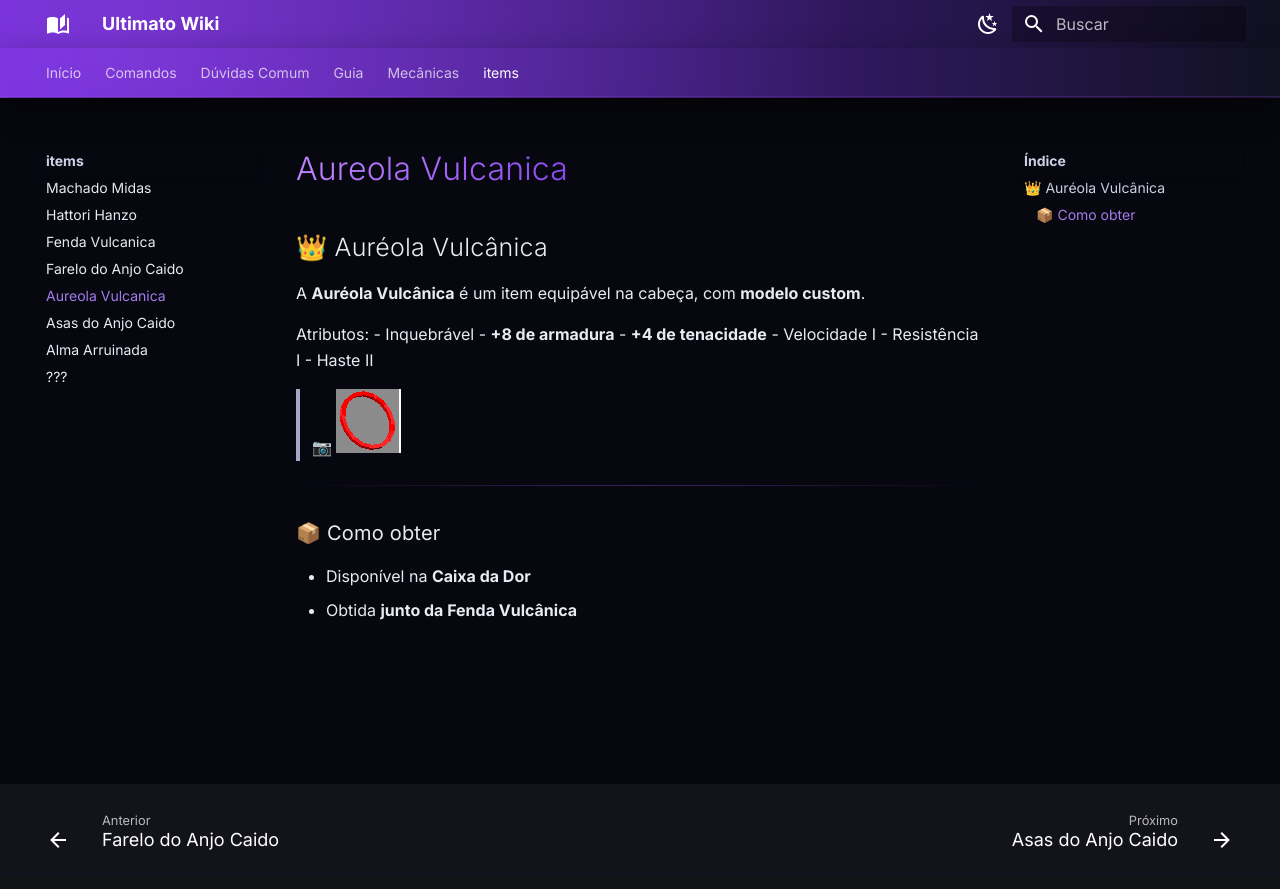
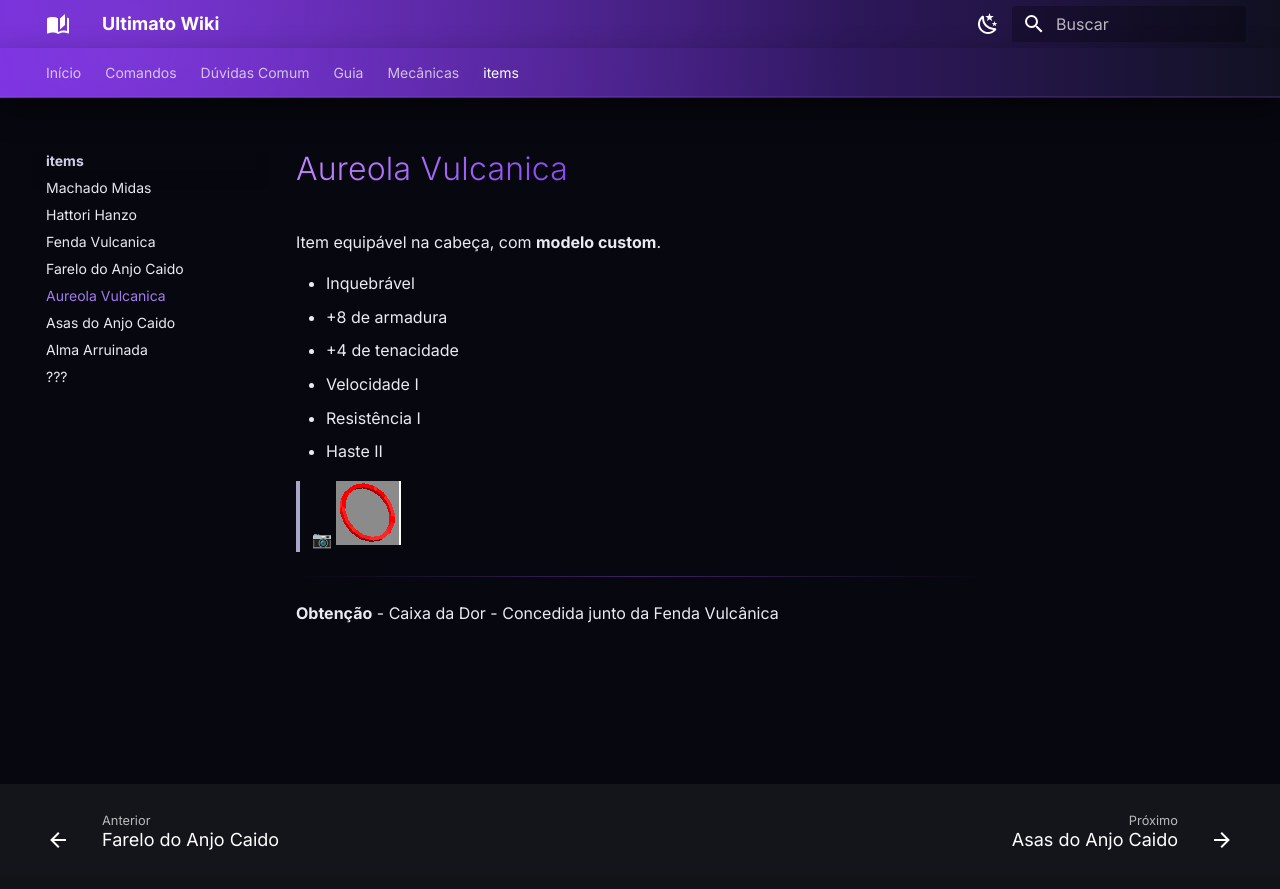
Before and after one commit to Dinner33/ultimato-wiki, an MkDocs documentation site: the page built from docs/items/aureola-vulcanica.md, in a window 1280 px wide. Shown: the top 889 px of the page. Built offline with MkDocs 1.6.1 and Material for MkDocs 9.7.7, drawn with Linux system fonts in a browser that asks for light colours.

Commit message:
Revise Auréola Vulcânica item details
Updated the description and attributes of the Auréola Vulcânica item.

```diff
--- a/docs/items/aureola-vulcanica.md
+++ b/docs/items/aureola-vulcanica.md
@@ -1,11 +1,8 @@
-## 👑 Auréola Vulcânica
+Item equipável na cabeça, com **modelo custom**.
 
-A **Auréola Vulcânica** é um item equipável na cabeça, com **modelo custom**.
-
-Atributos:
 - Inquebrável
-- **+8 de armadura**
-- **+4 de tenacidade**
+- +8 de armadura
+- +4 de tenacidade
 - Velocidade I
 - Resistência I
 - Haste II
@@ -14,6 +11,6 @@ Atributos:
 
 ---
 
-### 📦 Como obter
-- Disponível na **Caixa da Dor**
-- Obtida **junto da Fenda Vulcânica**
+**Obtenção**
+- Caixa da Dor
+- Concedida junto da Fenda Vulcânica
```
